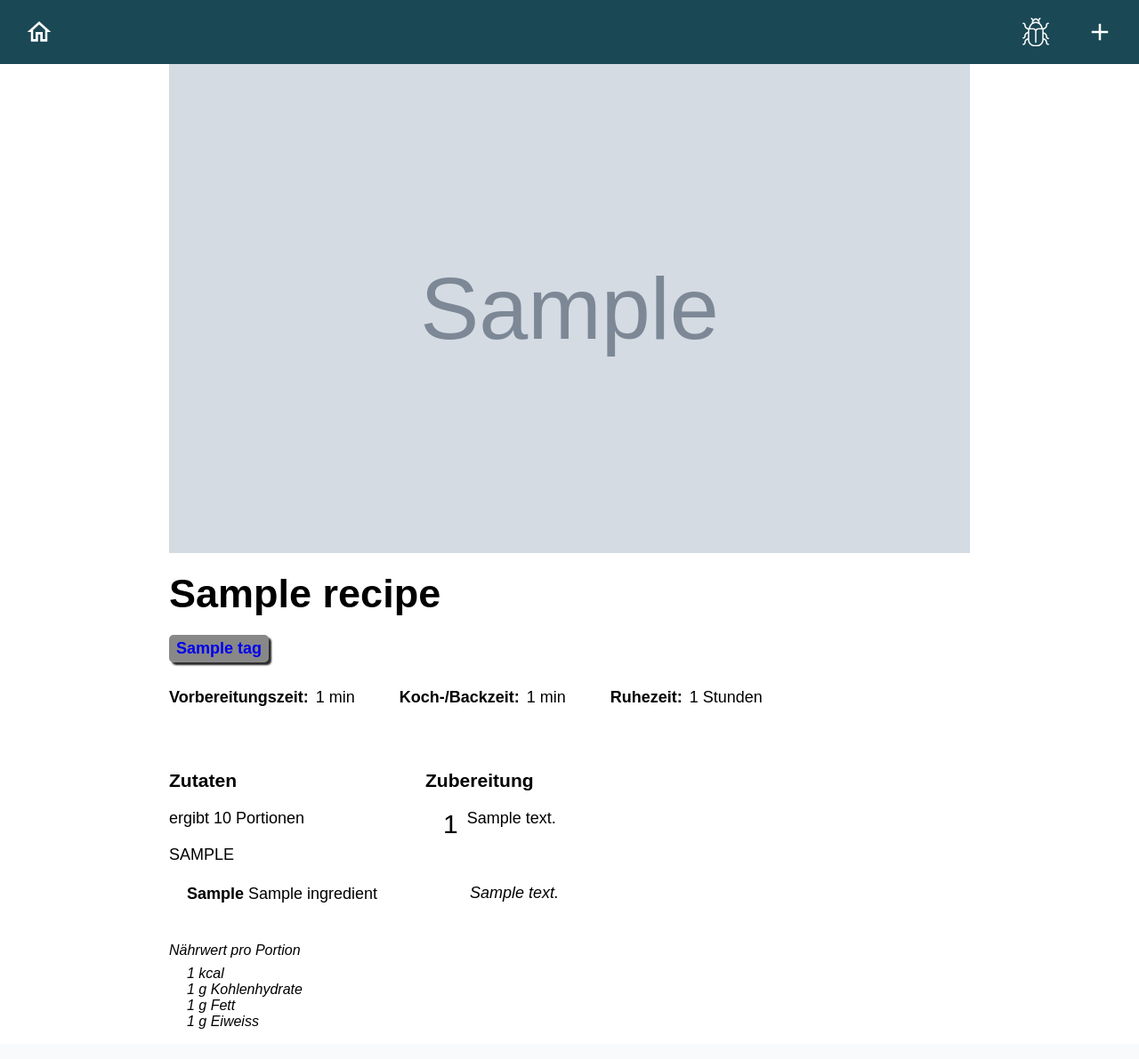
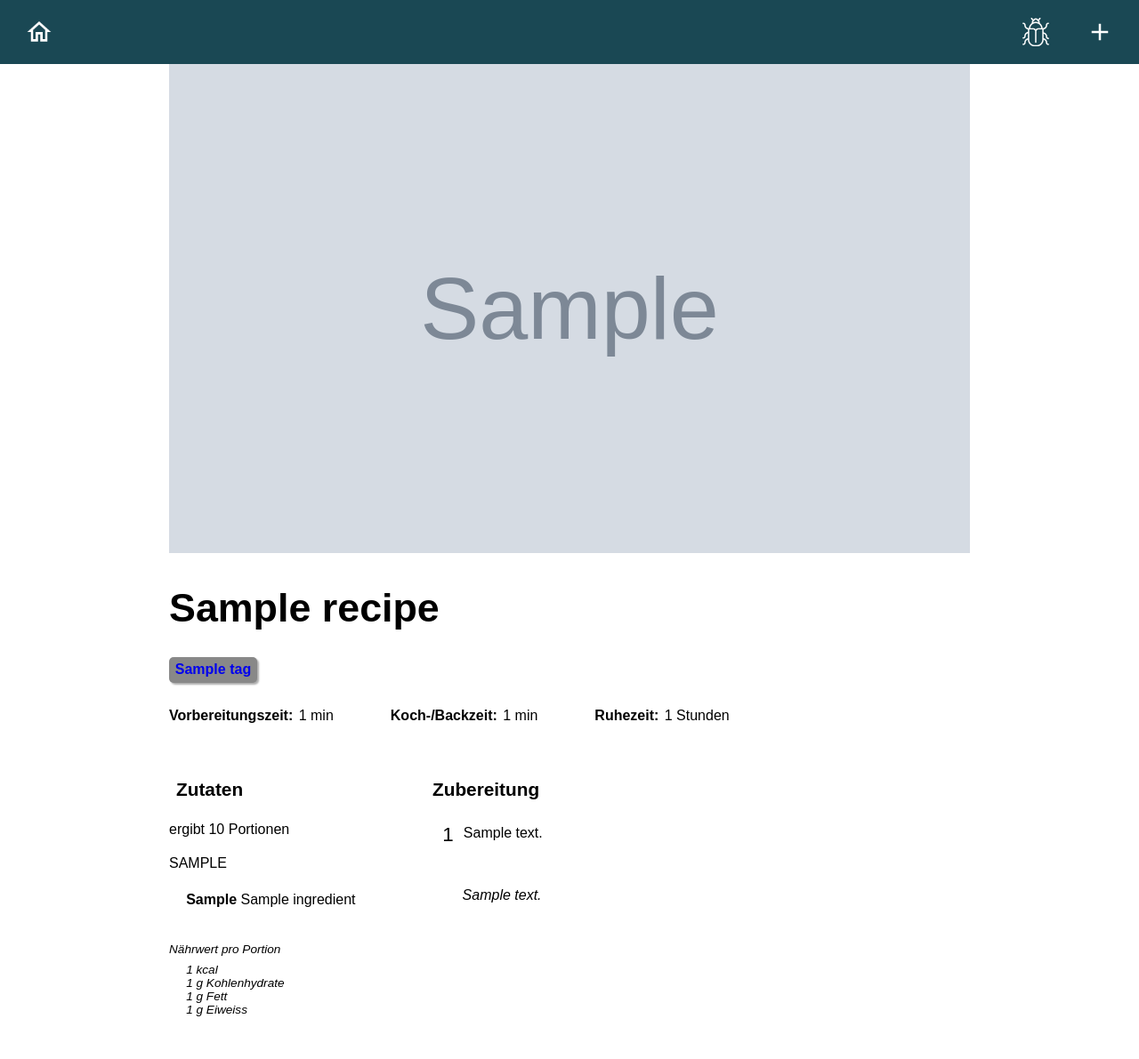
Before and after one commit to piMoll/recipy, a Django app: page /recipes/1 in a window 1280 px wide. Shown: the whole page at 89% size. Before the commit the page ends 1157 px from the top, so only its background shows below. Run offline with Django 3.2, Linux system fonts and the light colour scheme; tables that the repository leaves empty hold one stand-in row (values such as "Sample post"); grey boxes marked "Sample" are stand-in pictures.

Commit message:
mobile css styles for details page

```diff
--- a/recipes/static/recipes/style.css
+++ b/recipes/static/recipes/style.css
@@ -1,112 +1,160 @@
+html {
+  font-family: sans-serif;
+  font-size: 15px; }
+  @media screen and (min-width: 768px) {
+    html {
+      font-size: 16px; } }
+
 body {
-  font-family: sans-serif;
-  font-size: 18px;
   margin: 0;
   padding: 0; }
 
 .gutter {
   max-width: 900px;
   margin: auto;
-  display: block; }
+  display: block;
+  padding: 0 5px; }
+  @media screen and (min-width: 900px) {
+    .gutter {
+      padding: 0; } }
 
 .title {
-  margin: 20px auto 10px auto;
-  display: block;
-  font-size: 45px; }
+  font-size: 1.6rem;
+  margin: 0.8em auto 0.5em auto;
+  display: block; }
+  @media screen and (min-width: 768px) {
+    .title {
+      font-size: 2.8rem; } }
 
+.image {
+  margin: 0 -5px; }
   .image img {
-  width: 900px;
-  max-height: 550px;
-  margin: 0 auto;
+    width: 100%;
+    max-height: 320px;
     display: block;
     object-fit: cover;
     object-position: 50% 50%; }
+  @media screen and (min-width: 768px) {
+    .image {
+      margin: 0; }
+      .image img {
+        max-height: 550px; } }
 
 .description {
   display: flex;
-  flex-direction: column;
-  padding-bottom: 15px; }
+  flex-direction: column; }
 
 .tags {
   display: flex;
-  margin: 10px 0;
-  align-items: flex-start; }
+  margin: 0.5rem 0;
+  align-items: flex-start;
+  flex-wrap: wrap; }
 
 .tag {
   border: 2px solid transparent;
   border-radius: 5px;
   display: inline-block;
-  margin: 0 5px 9px 0;
-  padding: 3px 6px;
+  margin: 0 0.4em 0.6em 0;
+  padding: 0.2em 0.3em;
+  font-size: 1rem;
   font-weight: bold;
   text-decoration: none;
-  box-shadow: 3px 3px 2px #292929; }
+  box-shadow: 2px 2px 2px #adadad; }
+  .tag.darkbg {
+    box-shadow: 2px 2px 2px #292929; }
 
 .recipe-times {
-  margin: 10px 0 15px 0;
-  display: flex; }
+  margin: 0.5rem 0;
+  display: flex;
+  line-height: 1.5rem;
+  flex-direction: column; }
+  @media screen and (min-width: 768px) {
+    .recipe-times {
+      flex-direction: row; } }
 
 .duration-type {
   display: flex;
-  margin-right: 50px; }
+  margin-right: 4rem; }
 
 .duration-title {
   font-weight: bold;
-  margin-right: 8px; }
+  margin-right: 0.4rem; }
 
 .section-title {
-  margin-bottom: 20px; }
+  font-size: 1.1rem;
+  margin-bottom: 1rem;
+  padding: 0.5rem;
+  border: 0 solid lightgrey;
+  border-top-width: 1px;
+  border-right-width: 1px;
+  border-top-right-radius: 3px;
+  width: 50%; }
+  @media screen and (min-width: 768px) {
+    .section-title {
+      font-size: 1.3rem;
+      border: none; } }
 
 .ingredients {
   display: block;
+  margin-top: 1.4rem; }
+  @media screen and (min-width: 768px) {
+    .ingredients {
       float: left;
       width: 30%;
-  margin-top: 20px;
-  margin-right: 2%; }
+      margin-right: 2%; } }
 
 .ingredient-list {
-  padding-left: 20px;
+  margin: 1rem 0;
+  padding-left: 1.2rem;
   list-style-type: none; }
 
 .ingredients-group {
-  margin: 20px 0 10px 0; }
+  margin: 1.2rem 0 0.8rem 0; }
 
 .ingredient-item {
   overflow: hidden;
   text-overflow: ellipsis;
-  line-height: 30px;
-  padding-left: 15px;
-  text-indent: -15px; }
+  line-height: 2rem;
+  padding-left: 1.2rem;
+  text-indent: -1.2rem; }
 
 .ingredient-quantity {
   font-weight: bold; }
 
 .nutrition {
-  margin-top: 40px;
+  margin: 2rem 0 3rem 0;
   font-style: italic;
-  font-size: 16px; }
+  font-size: 0.85rem; }
+
+.nutrition-title {
+  font-weight: normal;
+  margin: 0; }
 
 .nutrition-list {
-  margin-top: 8px;
+  margin-top: 0.5rem;
   list-style-type: none;
-  padding-left: 20px; }
+  padding-left: 1.2rem; }
 
 .directions {
   display: block;
+  margin-top: 1.4rem; }
+  @media screen and (min-width: 768px) {
+    .directions {
       float: left;
-  width: 66%;
-  margin-top: 20px; }
+      width: 66%; } }
 
 .direction-row {
   display: flex;
-  margin: 20px 0 20px 20px; }
+  margin: 1.2rem 0 1.2rem 1.2rem; }
 
 .direction-step {
-  font-size: 30px;
-  margin-right: 10px; }
+  line-height: 1;
+  font-size: 1.4rem;
+  font-weight: normal;
+  margin: 0 0.7rem 0 0; }
 
 .recipe-notes {
-  margin: 50px 0 20px 50px;
+  margin: 3rem 0 1rem 2.6rem;
   font-style: italic; }
 
 .recipe-list {
--- a/recipes/static/recipes/style.scss
+++ b/recipes/static/recipes/style.scss
@@ -1,11 +1,16 @@
+html {
+    font-family: sans-serif;
+    font-size: 15px;
+
+    @media screen and (min-width: 768px) {
+        font-size: 16px;
+    }
+}
+
 body {
-    font-family: sans-serif;
-    font-size: 18px;
     margin: 0;
     padding: 0;
 }
-
-.recipe {}
 
 $page-gutter-width: 900px;
 
@@ -13,92 +18,159 @@ $page-gutter-width: 900px;
     max-width: $page-gutter-width;
     margin: auto;
     display: block;
+    padding: 0 5px;
+
+    @media screen and (min-width: $page-gutter-width) {
+        padding: 0;
+    }
 }
 
+
+/////////////// recipe_detail ///////////////
+
+.recipe {}
 
 .recipe-header {}
 
 .title {
-    margin: 20px auto 10px auto;
+    font-size: 1.6rem;
+    margin: 0.8em auto 0.5em auto;
     display: block;
-    font-size: 45px;
+
+    @media screen and (min-width: 768px) {
+        font-size: 2.8rem;
+    }
 }
+
 .image {
+    margin: 0 -5px;
     img {
-        width: 900px;
-        max-height: 550px;
-        margin: 0 auto;
+        width: 100%;
+        max-height: 320px;
         display: block;
         object-fit: cover;
         object-position: 50% 50%;
+    }
+
+    @media screen and (min-width: 768px) {
+        margin: 0;
+        img {
+            max-height: 550px;
+        }
     }
 }
 
 .description {
     display: flex;
     flex-direction: column;
-    padding-bottom: 15px;
 }
+
 .tags {
     display: flex;
-    margin: 10px 0;
+    margin: 0.5rem 0;
     align-items: flex-start;
+    flex-wrap: wrap;
 }
+
 .tag {
     border: 2px solid transparent;
     border-radius: 5px;
     display: inline-block;
-    margin: 0 5px 9px 0;
-    padding: 3px 6px;
+    margin: 0 0.4em 0.6em 0;
+    padding: 0.2em 0.3em;
+    font-size: 1rem;
     font-weight: bold;
     text-decoration: none;
-    box-shadow: 3px 3px 2px #292929;
+    box-shadow: 2px 2px 2px #adadad;
+
+    &.darkbg {
+        box-shadow: 2px 2px 2px #292929;;
+    }
 }
 
 .recipe-times {
-    margin: 10px 0 15px 0;
+    margin: 0.5rem 0;
     display: flex;
+    line-height: 1.5rem;
+    flex-direction: column;
+
+    @media screen and (min-width: 768px) {
+        flex-direction: row;
+    }
 }
 .duration-type {
     display: flex;
-    margin-right: 50px;
+    margin-right: 4rem;
 }
+
 .duration-title {
     font-weight: bold;
-    margin-right: 8px;
+    margin-right: 0.4rem;
 }
 
 .recipe-details {}
 
 .section-title {
-    margin-bottom: 20px;
+    font-size: 1.1rem;
+    margin-bottom: 1rem;
+
+    // TODO
+    padding: 0.5rem;
+    border: 0 solid lightgrey;
+    border-top-width: 1px;
+    border-right-width: 1px;
+    border-top-right-radius: 3px;
+    width: 50%;
+
+
+    .is-active {
+
+    }
+
+    @media screen and (min-width: 768px) {
+        font-size: 1.3rem;
+        border: none;
+    }
 }
+
+.section-content {
+    // TODO
+}
+
+
+//// Section: Ingredients
 
 .ingredients {
     display: block;
-    float: left;
-    width: 30%;
-    margin-top: 20px;
-    margin-right: 2%;
+    margin-top: 1.4rem;
+
+    @media screen and (min-width: 768px) {
+        float: left;
+        width: 30%;
+        margin-right: 2%;
+    }
 }
+
 .ingredient-portion {}
 
 .ingredient-details {
 }
 .ingredient-list {
-    padding-left: 20px;
+    margin: 1rem 0;
+    padding-left: 1.2rem;
     list-style-type: none;
 }
+
 .ingredients-group {
-    margin: 20px 0 10px 0;
+    margin: 1.2rem 0 0.8rem 0;
 }
 
 .ingredient-item {
     overflow: hidden;
     text-overflow: ellipsis;
-    line-height: 30px;
-    padding-left: 15px;
-    text-indent: -15px;
+    line-height: 2rem;
+    padding-left: 1.2rem;
+    text-indent: -1.2rem;
 }
 
 .ingredient-quantity {
@@ -108,38 +180,50 @@ $page-gutter-width: 900px;
 .ingredient-name {}
 
 .nutrition {
-    margin-top: 40px;
+    margin: 2rem 0 3rem 0;
     font-style: italic;
-    font-size: 16px;
+    font-size: 0.85rem;
 }
-.nutrition-title {}
+
+.nutrition-title {
+    font-weight: normal;
+    margin: 0;
+}
 
 .nutrition-list {
-    margin-top: 8px;
+    margin-top: 0.5rem;
     list-style-type: none;
-    padding-left: 20px;
+    padding-left: 1.2rem;
 }
+
+
+//// Section: Directions
 
 .directions {
     display: block;
-    float: left;
-    width: 66%;
-    margin-top: 20px;
+    margin-top: 1.4rem;
+
+    @media screen and (min-width: 768px) {
+        float: left;
+        width: 66%;
+    }
 }
 
 .direction-row {
     display: flex;
-    margin: 20px 0 20px 20px;
+    margin: 1.2rem 0 1.2rem 1.2rem;
 }
 .direction-step {
-    font-size: 30px;
-    margin-right: 10px;
+    line-height: 1;
+    font-size: 1.4rem;
+    font-weight: normal;
+    margin: 0 0.7rem 0 0;
 }
 .direction-text {}
 
 
 .recipe-notes {
-    margin: 50px 0 20px 50px;
+    margin: 3rem 0 1rem 2.6rem;
     font-style: italic;
 }
 
--- a/recipes/templates/recipes/recipe_detail.html
+++ b/recipes/templates/recipes/recipe_detail.html
@@ -6,16 +6,16 @@
 
 
 {% block content %}
-<div class="recipe">
-    <div class="recipe-header gutter">
+<div class="recipe gutter">
+    <div class="recipe-header">
         <section class="">
             <div class="image">
                 {% if recipe.picture_set.get %}
                     <img src="{{ recipe.picture_set.get.image.url }}" alt="{{ recipe.title }}">
                 {% endif %}
             </div>
-            <h1 class="title gutter">{{ recipe.title }}</h1>
-            <aside class="description gutter">
+            <h1 class="title">{{ recipe.title }}</h1>
+            <aside class="description">
                 <div class="tags">
                     {% include 'recipes/tag_list.html' with tag_list=recipe.tags.all %}
                 </div>
@@ -40,9 +40,10 @@
         </section>
     </div>
 
-    <div class="recipe-details gutter">
+    <div class="recipe-details">
         <section class="ingredients">
             <h3 class="section-title">Zutaten</h3>
+                <div class="section-content">
                     {% if recipe.portion_unit %}
                     <div class="ingredient-portion">
                         <div>ergibt {{ recipe.portion_quantity|floatformat }} {{ recipe.get_portion_unit_display }}</div>
@@ -68,7 +69,7 @@
                     </div>
                     {% if recipe.nutrition_kcal %}
                     <div class="nutrition">
-                <div class="nutrition-title">Nährwert pro Portion</div>
+                        <h4 class="nutrition-title">Nährwert pro Portion</h4>
                         <ul class="nutrition-list">
                             <li>{{ recipe.nutrition_kcal|floatformat }} kcal</li>
                             <li>{{ recipe.nutrition_carbs|floatformat }} g Kohlenhydrate</li>
@@ -77,14 +78,15 @@
                         </ul>
                     </div>
                     {% endif %}
+                </div>
         </section>
 
         <section class="directions">
             <h3 class="section-title">Zubereitung</h3>
-
+                <div class="section-content">
                     {% for direction in recipe.direction_set.all %}
                         <div class="direction-row">
-                    <div class="direction-step">{{ direction.step }}</div>
+                            <h4 class="direction-step">{{ direction.step }}</h4>
                             <div class="direction-text">{{ direction.description }}</div>
                         </div>
                     {% empty %}
@@ -96,6 +98,7 @@
                             {{ recipe.note }}
                         </div>
                     {% endif %}
+                </div>
         </section>
     </div>
 </div>
--- a/recipes/templates/recipes/search.html
+++ b/recipes/templates/recipes/search.html
@@ -25,7 +25,7 @@
         {% for tag, query, state in tag_list %}
             <a style="color:{{ tag.font }};background-color:{{ tag.color }};"
                href="?{{ query }}"
-               class="tag {% if state == 'y' %} include-tag {% elif state == 'n' %} exclude-tag {% endif %}">
+               class="tag darkbg {% if state == 'y' %} include-tag {% elif state == 'n' %} exclude-tag {% endif %}">
                 {{ tag.name }}
             </a>
         {% endfor %}
```
Lines whose indentation alone changed are shown as unchanged.
